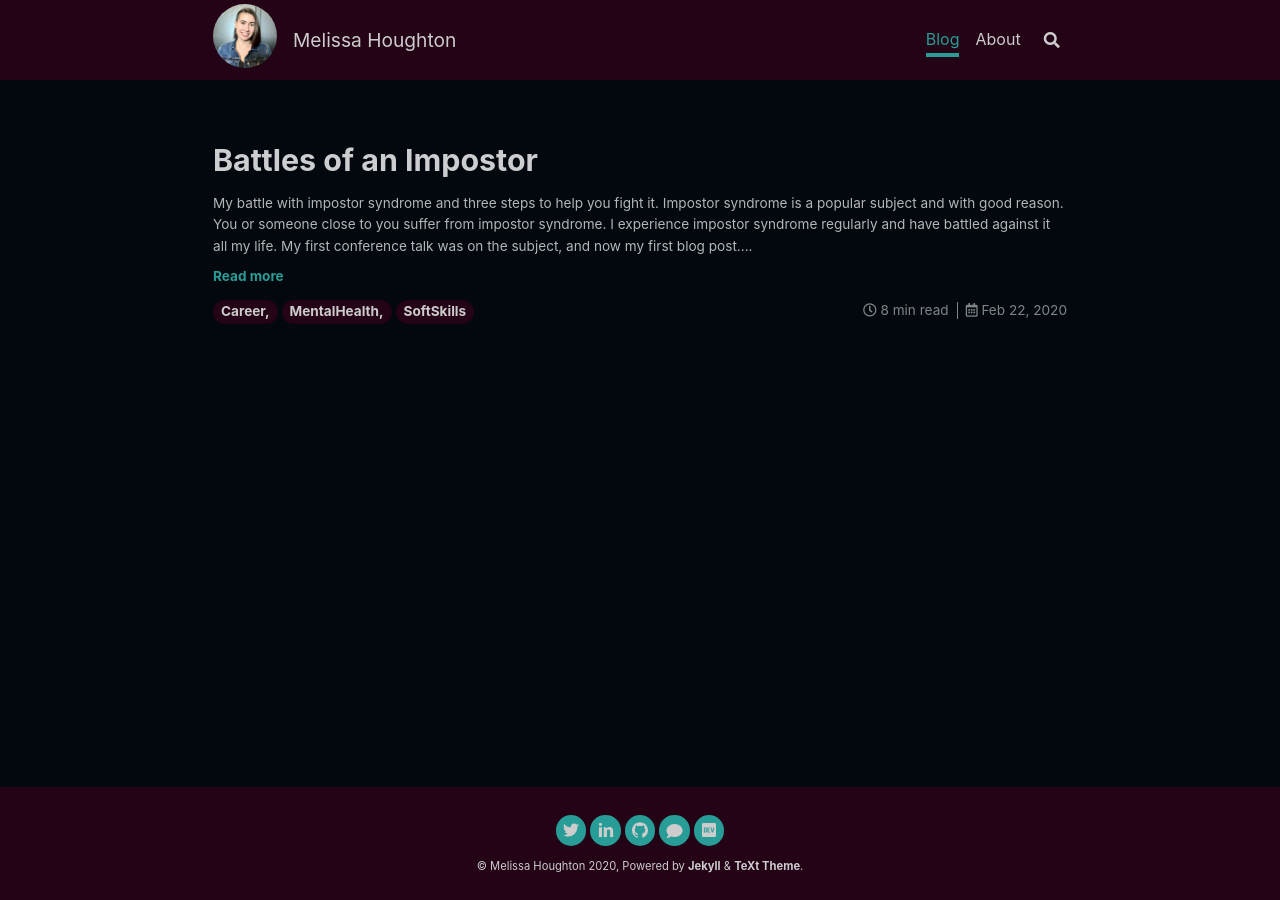
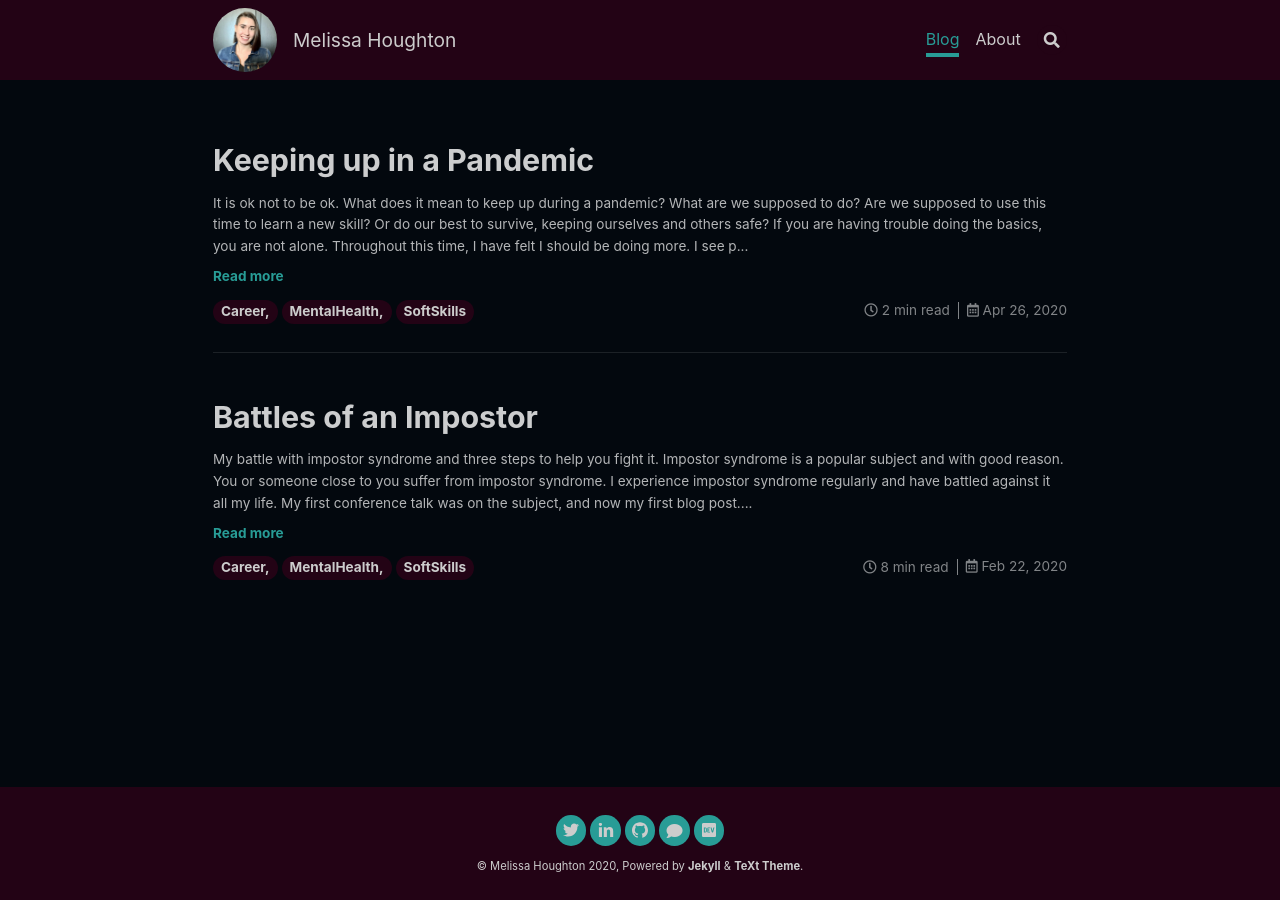
Before and after one commit to melissahoughton/melissahoughton.github.io, a Jekyll site: the page built from index.html, in a window 1280 px wide. Built offline with Jekyll 4.4.1, drawn with Linux system fonts in a browser that asks for light colours; nearby versions of some CDN libraries; the list of posts is cut into pages by our own code.

Commit message:
Keeping up in a pandemic blog post

```diff
--- /dev/null
+++ b/_posts/2020-04-26-keeping-up.md
@@ -0,0 +1,35 @@
+---
+title: Keeping up in a Pandemic
+tags: Career, MentalHealth, SoftSkills
+readtime: 2
+key: keeping-up
+---
+
+**_It is ok not to be ok._**
+
+What does it mean to __keep up__ during a pandemic? What are we supposed to do? Are we supposed to use this time to learn a new skill? Or do our best to survive, keeping ourselves and others safe?
+
+### If you are having trouble doing the basics, you are not alone.
+
+Throughout this time, I have felt I should be doing more. I see posts of people learning new skills, running live coding streams, and online workshops. They are using the lockdown to their advantage. Meanwhile, I struggle with the day-to-day.
+
+I had big plans for this year. I created a [website](https://melissahoughton.dev), started a blog and applied to speak at conferences. I had goals to post once a month and complete ten public speaking events this year. I joined the organising committee for [DDD Melbourne](https://www.dddmelbourne.com/) and another group that was brainstorming the future of the .NET community. I was eager to get involved and be proactive in the tech community. I finished one blog post and was accepted to speak at [Full Stack Day, New Zealand](https://www.fullstackday.com/2020/) in March.
+
+Then the pandemic hit.
+
+Company-wide travel restrictions and self-quarantine for international travellers meant the conference in New Zealand could not happen.
+
+Working from home became mandatory. We all had to adjust to a new way of doing things, with no end in sight.
+
+I hoped that working from home would mean more time to get things done. I would have more time to write blog posts, conference talks and learn new technologies.
+
+
+### I was wrong.
+
+We've been working from home now for six weeks. Some days are better than others. One week I was very productive, accomplished all my tasks and was positive about my work. The next, I had trouble concentrating, was not able to focus, felt down and angry at myself for not achieving as much as I thought I should be.
+
+My big plans fell to the waste side as I tried to figure out how to make this all work.
+
+Many people are worse off than I am, having to look after kids while trying to work, or not able to work at all. I am grateful I am still able to work, but that does not mean it is unchallenging. This pandemic has impacted us all in different ways.
+
+The purpose of this post is not to be all doom and gloom but instead to tell you that it is ok and you are not alone. Not everyone can accomplish more or learn a new skill. It is ok to have a glass of wine, to have good days and bad, to struggle to keep on top of routine tasks. The conference talks and new skills can wait. Take care of yourself and do what is best for you. **We will get through this.**
--- a/_sass/components/_author-profile.scss
+++ b/_sass/components/_author-profile.scss
@@ -14,6 +14,13 @@
   width: 4rem;
   height: 4rem;
   border-radius: 50%;
+  vertical-align: middle;
+
+  @include media-breakpoint-down(md) {
+    width: 2rem;
+    height: 2rem;
+    margin-right: 1rem;
+  }
 }
 
 .author-profile__headshot {
```
Also changed, not shown: package.json (+5 -5 lines), Gemfile.lock, _posts/2020-02-22-impostor-syndrome.md (line endings or trailing spaces).
